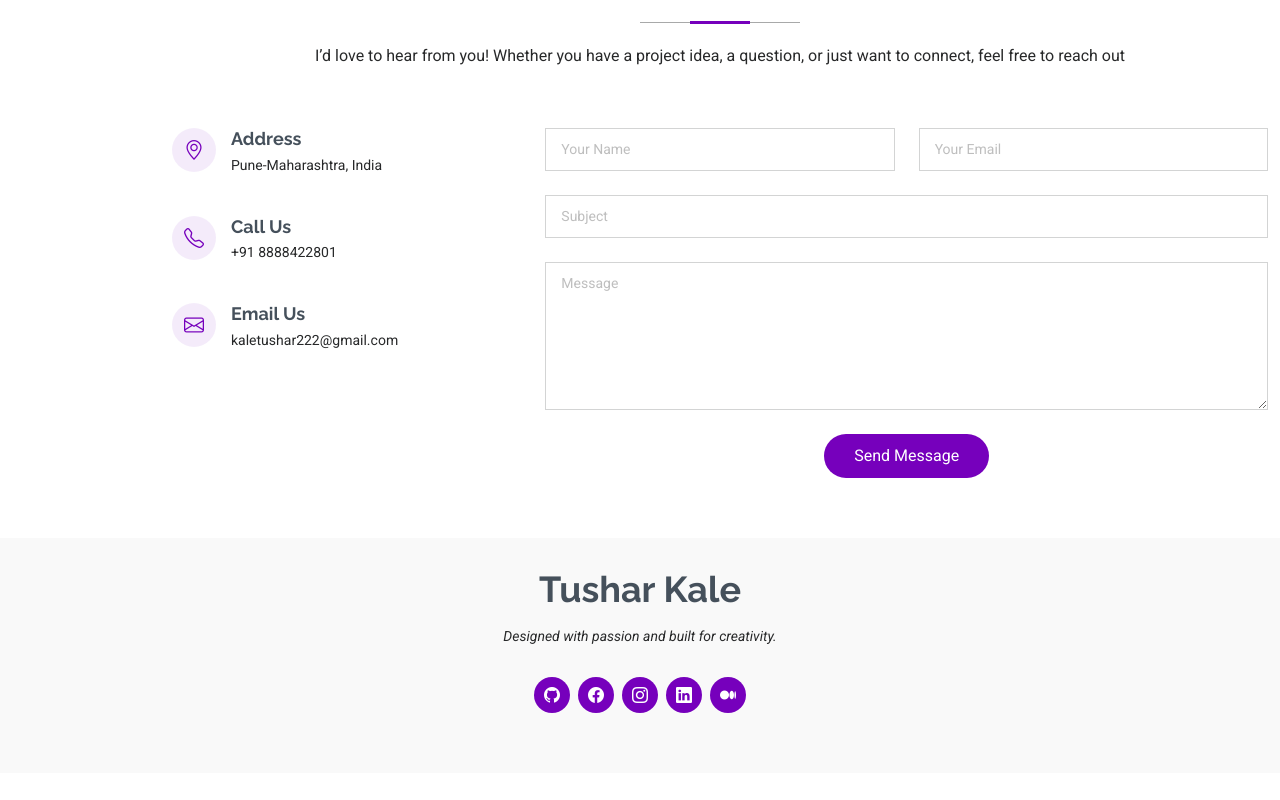
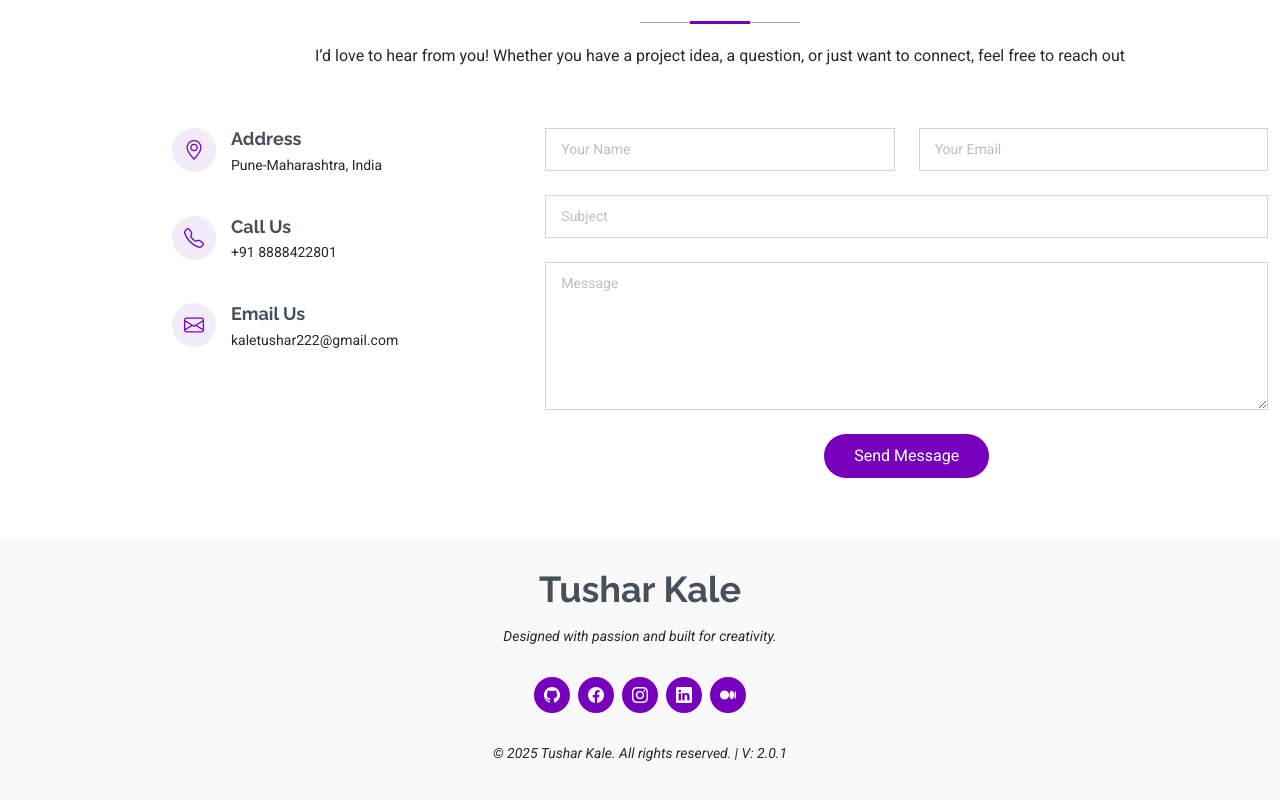
Before and after one commit to kaletushar222/portfolio-app, a React (Create React App) app: page / in a window 1280 px wide. Shown: the part 5106-5906 px from the top of the page. Before the commit the page ends 5879 px from the top, so only its background shows below. Built offline with nearby package versions, Linux system fonts and the light colour scheme.

Commit message:
cookie setup

```diff
--- a/public/index.html
+++ b/public/index.html
@@ -41,6 +41,13 @@
       <a href="#" id="scroll-top" class="scroll-top d-flex align-items-center justify-content-center"><i class="bi bi-arrow-up-short"></i></a>
 
       <!-- Preloader -->
+      <script type="text/javascript" data-disabled="true">
+        (function(c,l,a,r,i,t,y){
+            c[a]=c[a]||function(){(c[a].q=c[a].q||[]).push(arguments)};
+            t=l.createElement(r);t.async=1;t.src="https://www.clarity.ms/tag/"+i;
+            y=l.getElementsByTagName(r)[0];y.parentNode.insertBefore(t,y);
+        })(window, document, "clarity", "script", "rikl2c8f0u");
+      </script>
   </head>
   <body>
     <noscript>You need to enable JavaScript to run this app.</noscript>
--- a/src/components/Footer/Footer.js
+++ b/src/components/Footer/Footer.js
@@ -1,5 +1,6 @@
 import React from "react";
 import "./Footer.css";
+import config from "../../config.json";
 
 const Footer = () => {
   return (
@@ -15,6 +16,11 @@ const Footer = () => {
           <a href="https://tusharkale.medium.com/" target="_blank"><i class="bi bi-medium"></i></a>
         </div>
       </div>
+      <div class="footer-bottom">
+        <div class="container">
+          <p class="text-center">© 2025 Tushar Kale. All rights reserved. | V: {config["app-version"]}  </p>
+        </div>
+      </div>
     </footer>
   )
 };
--- a/src/config.json
+++ b/src/config.json
@@ -1,3 +1,4 @@
 {
+    "app-version": "2.0.1",
     "clarity-project-id": "rikl2c8f0u"
 }
--- a/src/index.js
+++ b/src/index.js
@@ -6,10 +6,18 @@ import reportWebVitals from './reportWebVitals';
 import { clarity } from "clarity-js";
 import config from "./config.json";
 
+const enableClarityScript = () => {
+  const clarityScript = document.querySelector('script[data-disabled="true"]');
+  if (clarityScript) {
+    clarityScript.removeAttribute("data-disabled");
+    clarity.start(config["clarity-project-id"]);
+  }
+};
+
 const startClarityIfAccepted = () => {
   const cookiesAccepted = localStorage.getItem("cookiesAccepted") === "true";
   if (cookiesAccepted) {
-    clarity.start(config["clarity-project-id"]);
+    enableClarityScript();
   }
 };
 
```
